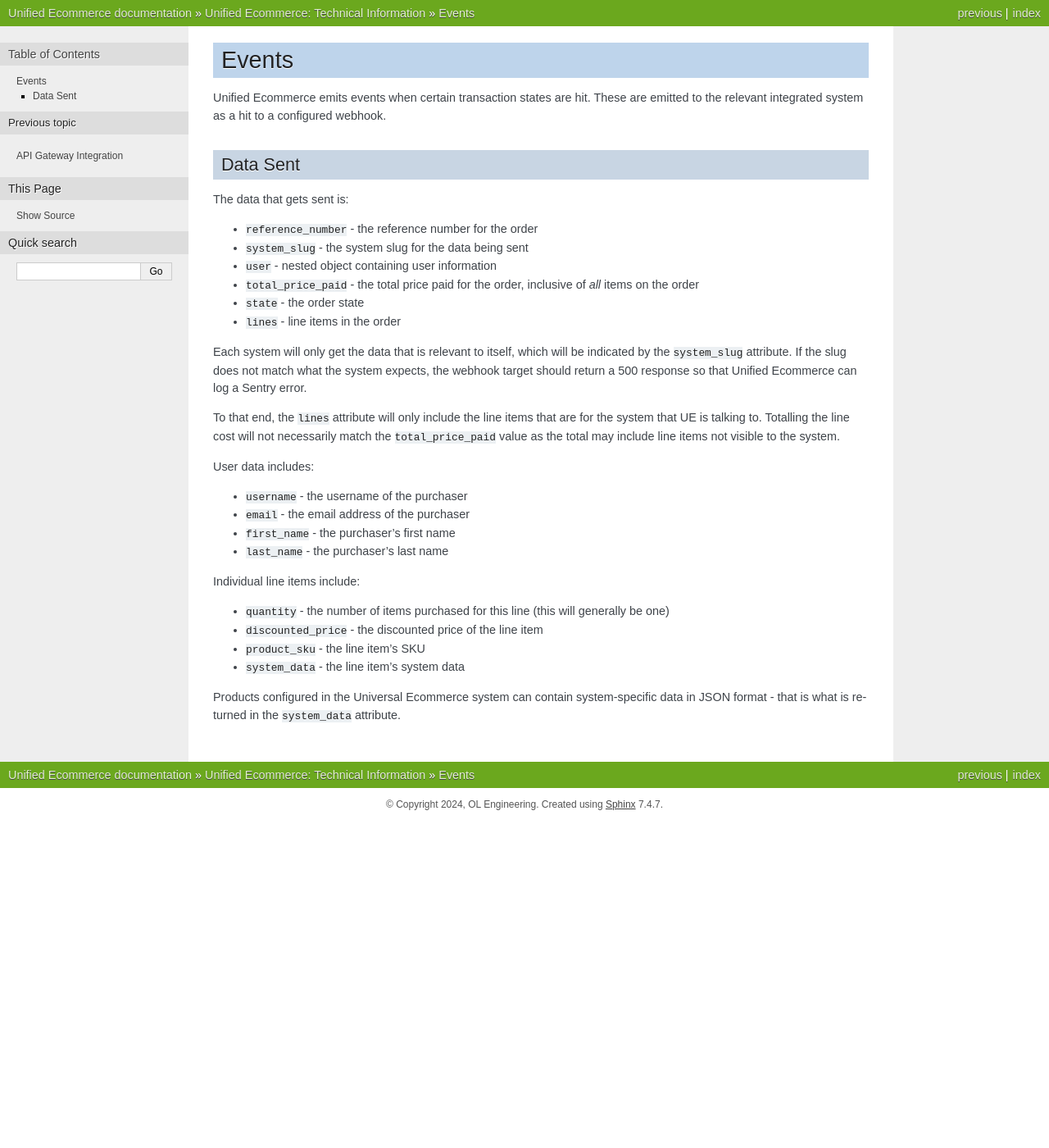
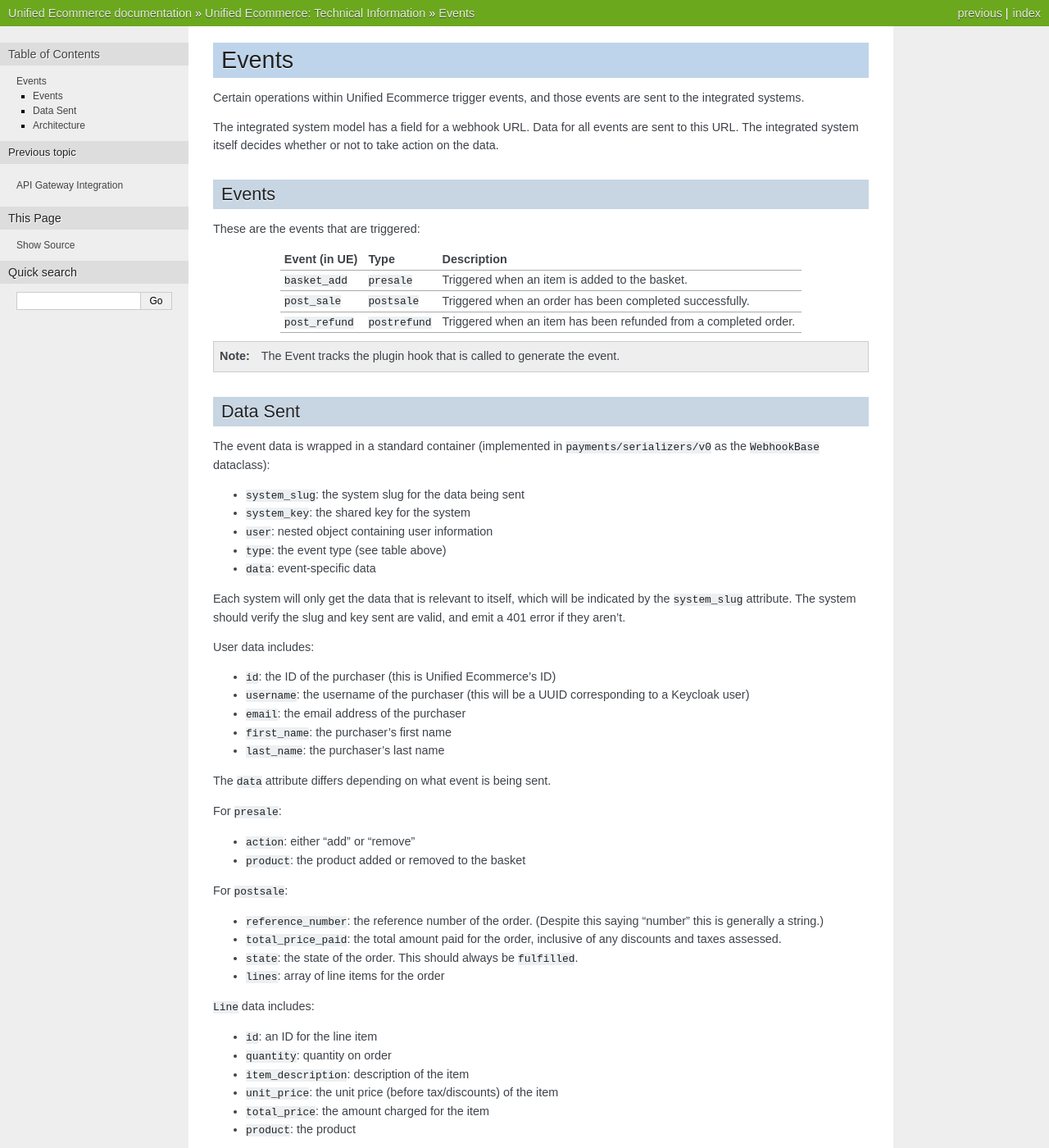
Before and after one commit to mitodl/unified-ecommerce, a Sphinx documentation site: the page built from docs/source/technical/events.md, in a window 1280 px wide and 1400 px high. Shown: the whole window at 82% size. Built offline with Sphinx 7.4.7, drawn with Linux system fonts in a browser that asks for light colours; some of the changed text lies outside the part shown.

````diff
--- a/docs/source/technical/events.md
+++ b/docs/source/technical/events.md
@@ -1,34 +1,77 @@
 # Events
 
-Unified Ecommerce emits events when certain transaction states are hit. These are emitted to the relevant integrated system as a hit to a configured webhook.
+Certain operations within Unified Ecommerce trigger events, and those events are sent to the integrated systems.
+
+The integrated system model has a field for a webhook URL. Data for all events are sent to this URL. The integrated system itself decides whether or not to take action on the data.
+
+## Events
+
+These are the events that are triggered:
+
+| Event (in UE) | Type         | Description                                                      |
+| ------------- | ------------ | ---------------------------------------------------------------- |
+| `basket_add`  | `presale`    | Triggered when an item is added to the basket.                   |
+| `post_sale`   | `postsale`   | Triggered when an order has been completed successfully.         |
+| `post_refund` | `postrefund` | Triggered when an item has been refunded from a completed order. |
+
+```{note}
+The Event tracks the plugin hook that is called to generate the event.
+```
 
 ## Data Sent
 
-The data that gets sent is:
+The event data is wrapped in a standard container (implemented in `payments/serializers/v0` as the `WebhookBase` dataclass):
 
-* `reference_number` - the reference number for the order
-* `system_slug` - the system slug for the data being sent
-* `user` - nested object containing user information
-* `total_price_paid` - the total price paid for the order, inclusive of _all_ items on the order
-* `state` - the order state
-* `lines` - line items in the order
+- `system_slug`: the system slug for the data being sent
+- `system_key`: the shared key for the system
+- `user`: nested object containing user information
+- `type`: the event type (see table above)
+- `data`: event-specific data
 
-Each system will only get the data that is relevant to itself, which will be indicated by the `system_slug` attribute. If the slug does not match what the system expects, the webhook target should return a 500 response so that Unified Ecommerce can log a Sentry error.
-
-To that end, the `lines` attribute will only include the line items that are for the system that UE is talking to. Totalling the line cost will not necessarily match the `total_price_paid` value as the total may include line items not visible to the system.
+Each system will only get the data that is relevant to itself, which will be indicated by the `system_slug` attribute. The system should verify the slug and key sent are valid, and emit a 401 error if they aren't.
 
 User data includes:
 
-* `username` - the username of the purchaser
-* `email` - the email address of the purchaser
-* `first_name` - the purchaser's first name
-* `last_name` - the purchaser's last name
+- `id`: the ID of the purchaser (this is Unified Ecommerce's ID)
+- `username`: the username of the purchaser (this will be a UUID corresponding to a Keycloak user)
+- `email`: the email address of the purchaser
+- `first_name`: the purchaser's first name
+- `last_name`: the purchaser's last name
 
-Individual line items include:
+The `data` attribute differs depending on what event is being sent.
 
-* `quantity` - the number of items purchased for this line (this will generally be one)
-* `discounted_price` - the discounted price of the line item
-* `product_sku` - the line item's SKU
-* `system_data` - the line item's system data
+For `presale`:
 
-Products configured in the Universal Ecommerce system can contain system-specific data in JSON format - that is what is returned in the `system_data` attribute.
+- `action`: either "add" or "remove"
+- `product`: the product added or removed to the basket
+
+For `postsale`:
+
+- `reference_number`: the reference number of the order. (Despite this saying "number" this is generally a string.)
+- `total_price_paid`: the total amount paid for the order, inclusive of any discounts and taxes assessed.
+- `state`: the state of the order. This should always be `fulfilled`.
+- `lines`: array of line items for the order
+
+`Line` data includes:
+
+- `id`: an ID for the line item
+- `quantity`: quantity on order
+- `item_description`: description of the item
+- `unit_price`: the unit price (before tax/discounts) of the item
+- `total_price`: the amount charged for the item
+- `product`: the product
+
+`Product` data includes (just relevant fields):
+
+- `id`: an ID for the product
+- `sku`: the product's SKU. By convention, this should be the readable ID of the resource in the integrated system.
+- `name`: the product's name
+- `description`: the product's description
+- `system_data`: JSON; system-specific data. This is defined by the integrated system.
+- `price`: the base price of the product
+
+## Architecture
+
+Internally, the system uses Pluggy to dispatch events. New events can be added by defining a new hook implementation for the event types listed above.
+
+Events in UE don't necessarily trigger webhook notifications - `basket_add`, for instance, is mostly used to ensure the user can purchase the item and to assess tax if necessary.
````
Also changed, not shown: docker-compose.yml (+14 -16 lines), docs/source/technical/apigateway.md (+65 -13 lines).
